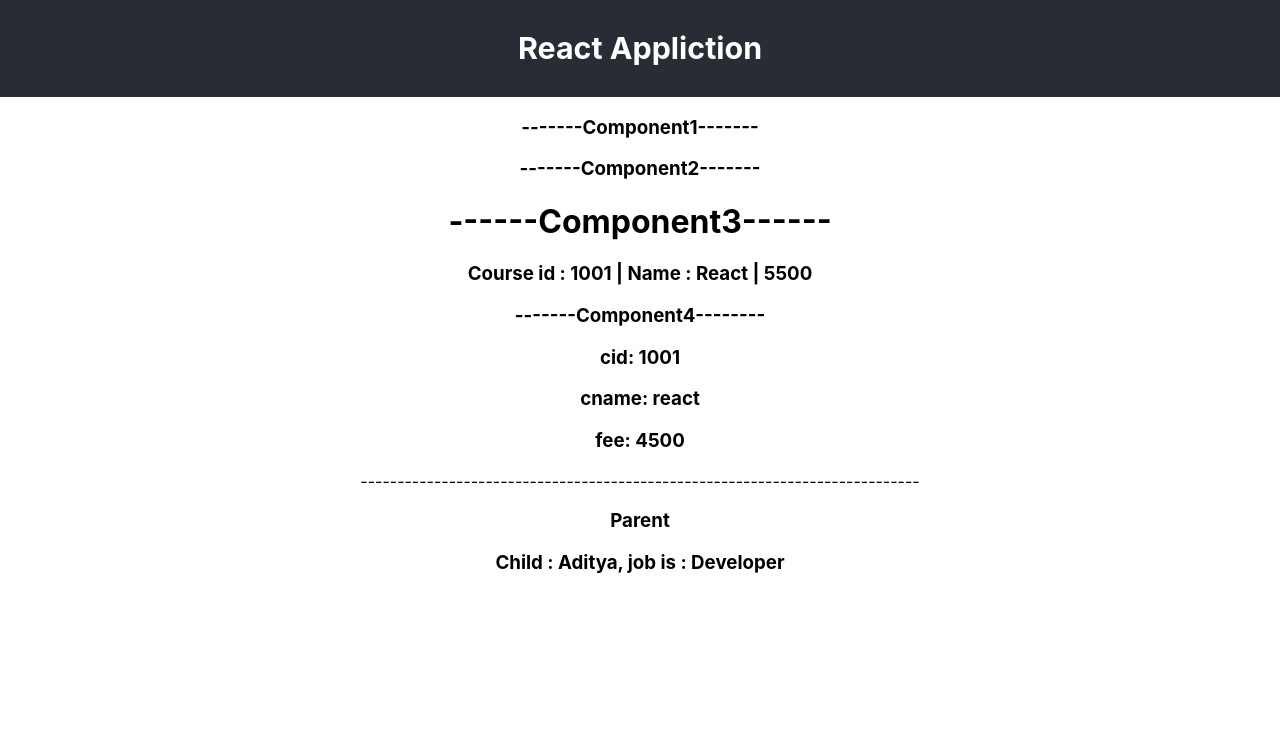
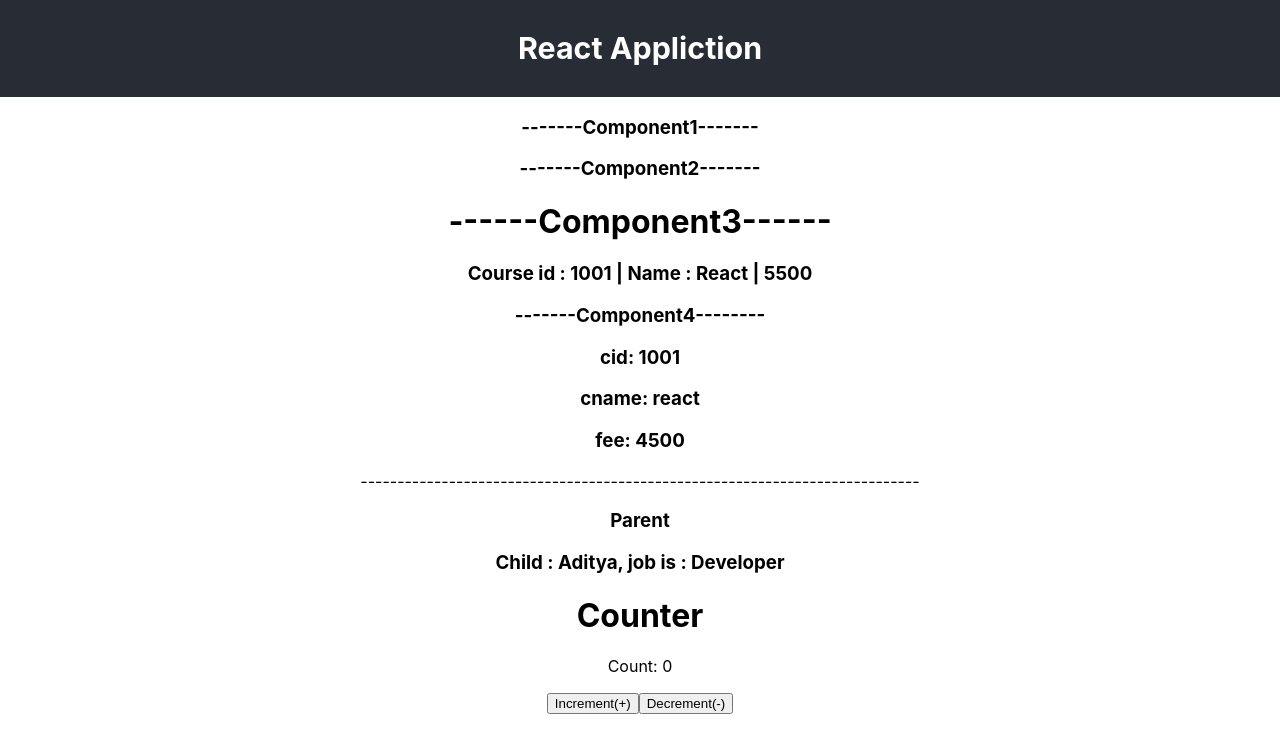
Before and after one commit to 22MH1A42G1/React, a React (Create React App) app in the folder app3/: page / in a window 1280 px wide. Shown: the top 752 px of the page. Built offline with nearby package versions, Linux system fonts and the light colour scheme.

Commit message:
Add files via upload

```diff
--- a/app3/src/App.js
+++ b/app3/src/App.js
@@ -5,6 +5,7 @@ import Comp2 from './Comp2';
 import Comp3 from './Comp3';
 import Comp4 from './Comp4';
 import Parent from './Parent';
+import Counter from './Counter';
 function App() {
     return (
         <div className="App">
@@ -16,6 +17,7 @@ function App() {
             <Comp3 />
             <Comp4 />
             <Parent />
+            <Counter />
         </div>
     );
 }
--- /dev/null
+++ b/app3/src/Counter.jsx
@@ -0,0 +1,31 @@
+import React, { Component } from 'react'
+
+class Counter extends Component {
+    constructor(){
+        super();
+        this.state = {
+            count: 0
+        }
+    }
+    Increment() {
+        this.setState({  // setState is used to update the state of the component
+            count: this.state.count + 1
+        });
+    }
+    Decrement() {
+        this.setState({ // setState is used to update the state of the component
+            count: this.state.count - 1
+        });
+    }
+  render() {
+    return (
+      <div>
+        <h1>Counter</h1>
+        <p>Count: {this.state.count}</p>
+        <button onClick={() => this.Increment()}>  Increment(+) </button>
+        <button onClick={() => this.Decrement()}>  Decrement(-) </button>
+      </div>
+    )
+  }
+}
+export default Counter;
```
